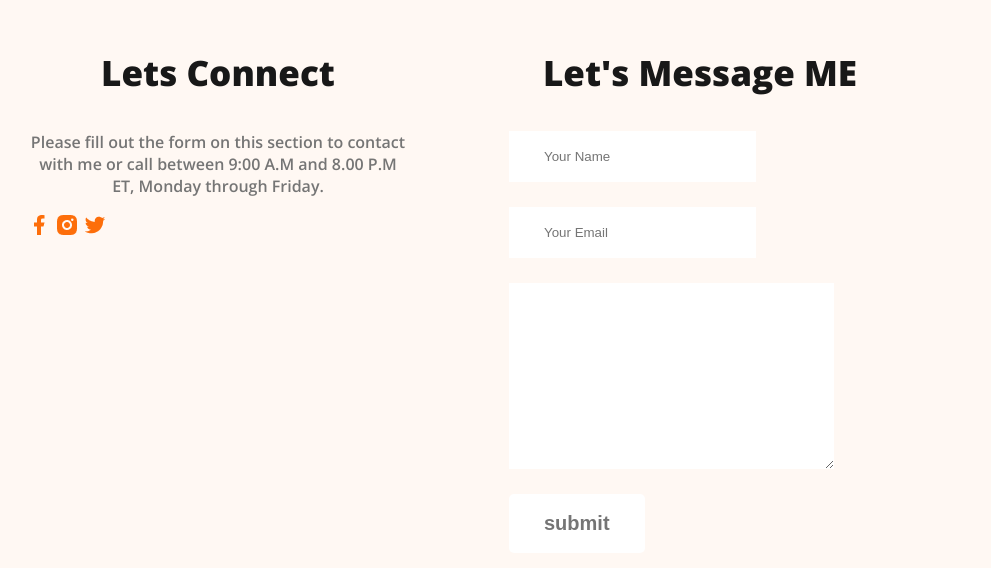
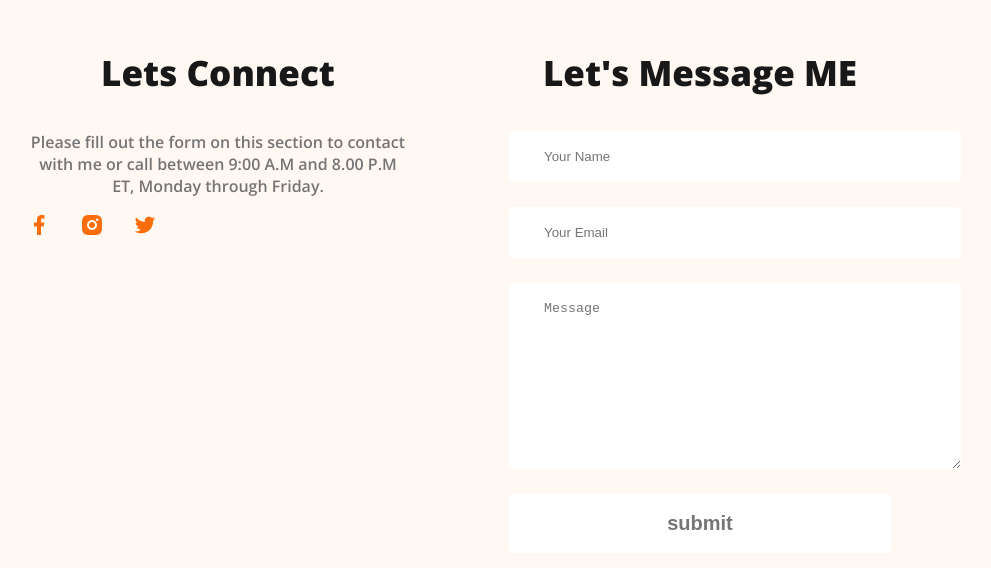
Before and after one commit to shanto987/my-personal-website, a plain HTML site: page index.html in a window 1280 px wide. Shown: the part 3652-4220 px from the top of the page, without its empty margins (181-1172 px from the left). Drawn offline with nearby package versions, Linux system fonts and the light colour scheme.

Commit message:
final project

```diff
--- a/index.html
+++ b/index.html
@@ -155,7 +155,7 @@
 <h3 class="section-title">Lets Connect</h3>
 <p class="section-description">Please fill out the form on this section to contact with me or call between 9:00 A.M and 8.00 P.M ET, Monday through Friday.</p>
 <div class="social-links">
-<a href=""><img src="images/icons/facebook.png" alt=""></a>
+<a href="https://www.facebook.com/profile.php?id=100029040421807"><img src="images/icons/facebook.png" alt=""></a>
 
 <a href=""><img src="images/icons/insta.png" alt=""></a>
 
@@ -169,8 +169,10 @@
 <h3 class="section-title">Let's Message ME </h3>
 <form class="contact" action="">
 <input type="text" placeholder="Your Name">
-<input type="text" placeholder="Your Email "> <textarea name="" id="" cols="30" rows="10"></textarea>
-<input class="btn-primary" type="submit" value="submit" >
+<input type="email" placeholder="Your Email "> <textarea name="" placeholder="Message" id="" cols="30" rows="10"></textarea>
+<input class="btn-primary" type="submit" value="submit">
+
+
 </form>
 </div>
 
--- a/styles/portfolio.css
+++ b/styles/portfolio.css
@@ -113,10 +113,8 @@ padding: 130px 200px;
 margin-top: 100px;
 gap: 100px;
 }
-.footer-coloumn{width: 50%;
-
-
-}
+.footer-coloumn{width: 50%;}
+.contact input[type="text"], .contact input[type="email"],
 .contact input, textarea{
     display: block;
     margin-bottom: 25px;
@@ -124,5 +122,9 @@ gap: 100px;
 color: #757575;
 background-color: #fff;
 border: 0;
+border-radius: 5px;
+width: 100%;
 }
-.contact input{type="text"}, .contact input{type="email"},
+.social-links a{
+    margin-right: 25px;
+}
```
